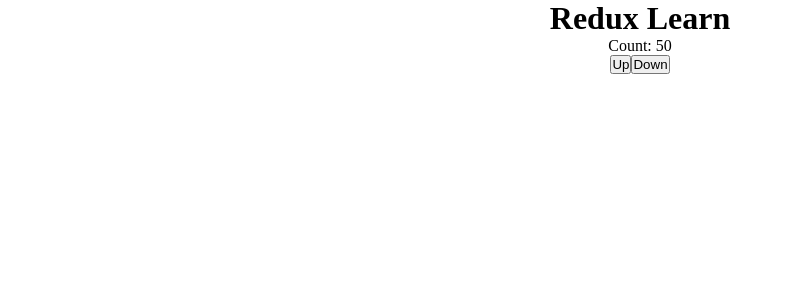
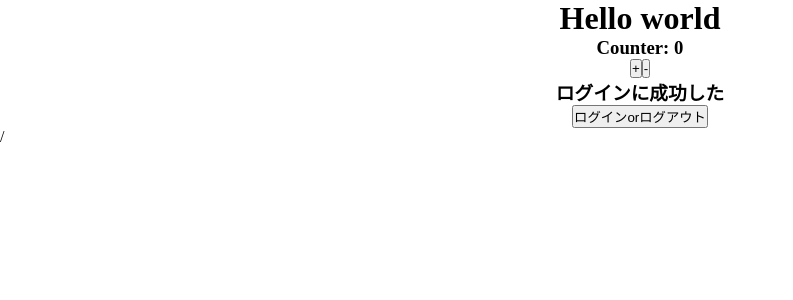
Before and after one commit to yasu2122yasu/redux-training, a React (Create React App) app: page / in a window 1280 px wide. Shown: the top 300 px of the page, without its empty margins (0-793 px from the left). Built offline with nearby package versions, Linux system fonts and the light colour scheme.

Commit message:
make pull requeset

```diff
--- a/src/App.js
+++ b/src/App.js
@@ -1,27 +1,21 @@
 import React from 'react';
 import './App.css';
 import { useSelector, useDispatch } from 'react-redux';
-import { increaseCount, decreaseCount } from './store/index'; // ここを追加
+import { increment, decrement, login } from './actions';
 
 function App() {
-  // useSelector フックを使用して Redux の状態にアクセス
-  const count = useSelector((state) => state.count.count);
+  const counter = useSelector((state) => state.counter);
+  const isLogin = useSelector((state) => state.isLogin);
   const dispatch = useDispatch();
-  const increase = () => {
-    dispatch(increaseCount());
-  };
-  const decrease = () => {
-    dispatch(decreaseCount());
-  };
-
-  console.log(count);
 
   return (
     <div className="App">
-      <h1>Redux Learn</h1>
-      <p>Count: {count}</p>
-      <button onClick={increase}>Up</button>
-      <button onClick={decrease}>Down</button>
+      <h1>Hello world</h1>
+      <h3>Counter: {counter}</h3>
+      <button onClick={() => dispatch(increment(7))}>+</button>
+      <button onClick={() => dispatch(decrement())}>-</button>
+      {isLogin ? <h3>ログインに成功した</h3> : <h3>ログインしてください</h3>}
+      <button onClick={() => dispatch(login())}>ログインorログアウト</button>
     </div>
   );
 }
--- /dev/null
+++ b/src/actions/index.js
@@ -0,0 +1,19 @@
+export const increment = (number) => {
+  return {
+    type: 'INCREMENT',
+    // payloadの意味はデータ
+    payload: number,
+  };
+};
+
+export const decrement = () => {
+  return {
+    type: 'DECREMENT',
+  };
+};
+
+export const login = () => {
+  return {
+    type: 'LOGIN',
+  };
+};
--- a/src/index.js
+++ b/src/index.js
@@ -3,13 +3,17 @@
 import './index.css';
 import App from './App';
 import { Provider } from 'react-redux';
-import store from './store/index';
+import { createStore } from 'redux';
+import allReducers from './reducers';
+
+const store = createStore(allReducers, window.__REDUX_DEVTOOLS_EXTENSION__ && window.__REDUX_DEVTOOLS_EXTENSION__());
 
 const root = ReactDOM.createRoot(document.getElementById('root'));
 root.render(
   <React.StrictMode>
+    {/* 全てのコンポーネントで使えるようにする。 */}
     <Provider store={store}>
-      <App />
+      <App />/
     </Provider>
   </React.StrictMode>
 );
--- /dev/null
+++ b/src/reducers/counter.js
@@ -0,0 +1,12 @@
+const counterReducer = (state = 0, action) => {
+  switch (action.type) {
+    case 'INCREMENT':
+      return state + action.payload;
+    case 'DECREMENT':
+      return state - 1;
+    default:
+      return state;
+  }
+};
+
+export default counterReducer;
--- /dev/null
+++ b/src/reducers/index.js
@@ -0,0 +1,11 @@
+import { combineReducers } from 'redux';
+
+import counterReducer from './counter';
+import isLoginReducer from './isLogin';
+
+const allReducers = combineReducers({
+  counter: counterReducer,
+  isLogin: isLoginReducer,
+});
+
+export default allReducers;
--- /dev/null
+++ b/src/reducers/isLogin.js
@@ -0,0 +1,11 @@
+const isLogingReducer = (state = true, action) => {
+  switch (action.type) {
+    // ログインしていたら、ログインしなくする。ログインしていなかったら、ログインする。
+    case 'LOGIN':
+      return !state;
+    default:
+      return state;
+  }
+};
+
+export default isLogingReducer;
```
Also changed, not shown: src/components/Post.js (added, +26 -0 lines).
